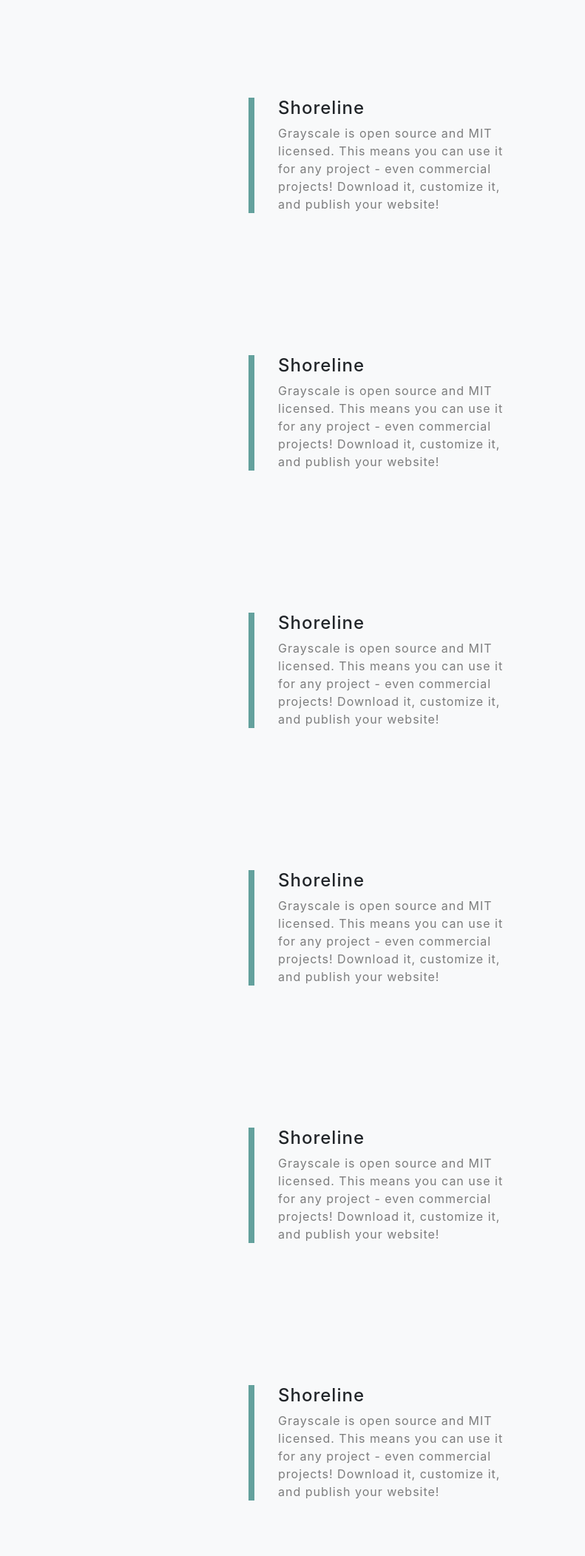
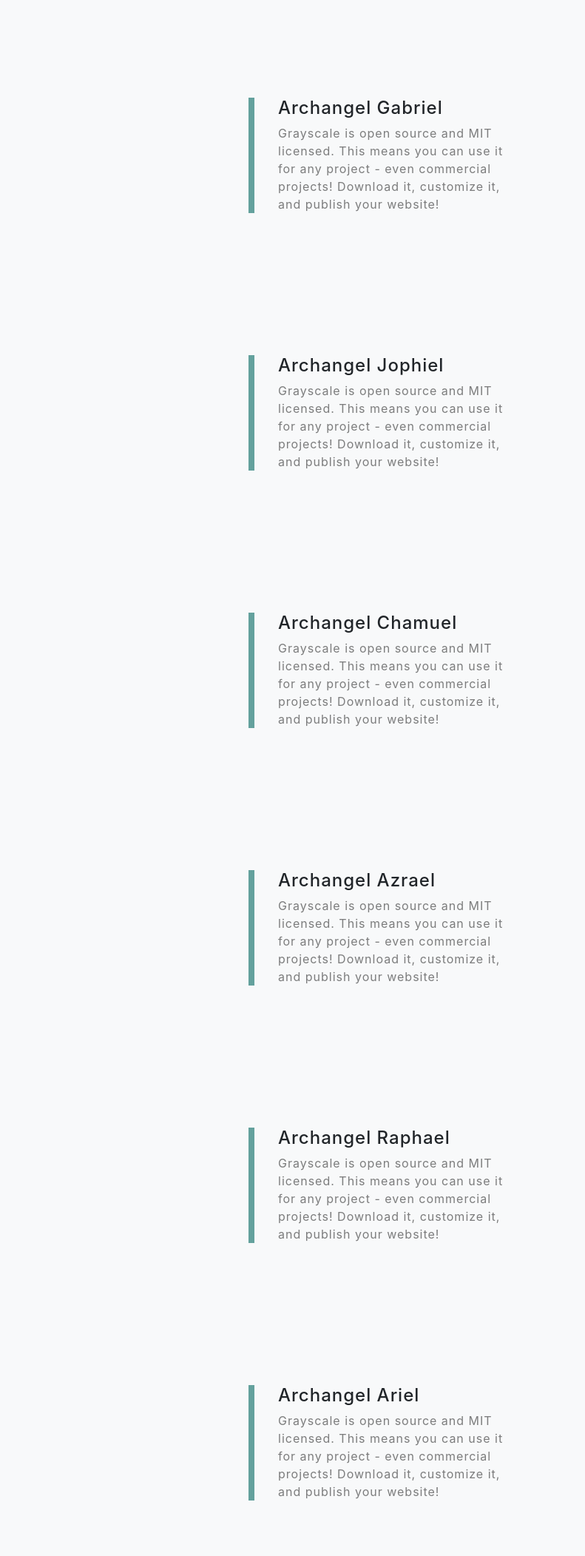
Before and after one commit to vlisna789/Ookkencustoms, a website with bundled scripts: page index.html in a window 1280 px wide. Shown: the part 100-2203 px from the top of the page at 74% size, 489-1280 px from the left. Built offline with nearby package versions, Linux system fonts and the light colour scheme.

Commit message:
changed the names to the angel names

```diff
--- a/index.html
+++ b/index.html
@@ -36,7 +36,7 @@
       <div class="collapse navbar-collapse" id="navbarResponsive">
         <ul class="navbar-nav ml-auto">
           <li class="nav-item">
-            <a class="nav-link js-scroll-trigger" href="#about">Order Here!</a>
+            <a class="nav-link js-scroll-trigger" href="#order">Order Here!</a>
           </li>
           </li>
         </ul>
@@ -58,7 +58,7 @@
         </div>
         <div class="col-xl-4 col-lg-5">
           <div class="featured-text text-center text-lg-left">
-            <h4>Shoreline</h4>
+            <h4>Archangel Gabriel</h4>
             <p class="text-black-50 mb-0">Grayscale is open source and MIT licensed. This means you can use it for any project - even commercial projects! Download it, customize it, and publish your website!</p>
           </div>
         </div>
@@ -71,7 +71,7 @@
         </div>
         <div class="col-xl-4 col-lg-5">
           <div class="featured-text text-center text-lg-left">
-            <h4>Shoreline</h4>
+            <h4>Archangel Jophiel</h4>
             <p class="text-black-50 mb-0">Grayscale is open source and MIT licensed. This means you can use it for any project - even commercial projects! Download it, customize it, and publish your website!</p>
           </div>
         </div>
@@ -84,7 +84,7 @@
         </div>
         <div class="col-xl-4 col-lg-5">
           <div class="featured-text text-center text-lg-left">
-            <h4>Shoreline</h4>
+            <h4>Archangel Chamuel</h4>
             <p class="text-black-50 mb-0">Grayscale is open source and MIT licensed. This means you can use it for any project - even commercial projects! Download it, customize it, and publish your website!</p>
           </div>
         </div>
@@ -97,7 +97,7 @@
         </div>
         <div class="col-xl-4 col-lg-5">
           <div class="featured-text text-center text-lg-left">
-            <h4>Shoreline</h4>
+            <h4>Archangel Azrael</h4>
             <p class="text-black-50 mb-0">Grayscale is open source and MIT licensed. This means you can use it for any project - even commercial projects! Download it, customize it, and publish your website!</p>
           </div>
         </div>
@@ -110,7 +110,7 @@
         </div>
         <div class="col-xl-4 col-lg-5">
           <div class="featured-text text-center text-lg-left">
-            <h4>Shoreline</h4>
+            <h4>Archangel Raphael</h4>
             <p class="text-black-50 mb-0">Grayscale is open source and MIT licensed. This means you can use it for any project - even commercial projects! Download it, customize it, and publish your website!</p>
           </div>
         </div>
@@ -123,7 +123,7 @@
         </div>
         <div class="col-xl-4 col-lg-5">
           <div class="featured-text text-center text-lg-left">
-            <h4>Shoreline</h4>
+            <h4>Archangel Ariel</h4>
             <p class="text-black-50 mb-0">Grayscale is open source and MIT licensed. This means you can use it for any project - even commercial projects! Download it, customize it, and publish your website!</p>
           </div>
         </div>
```
